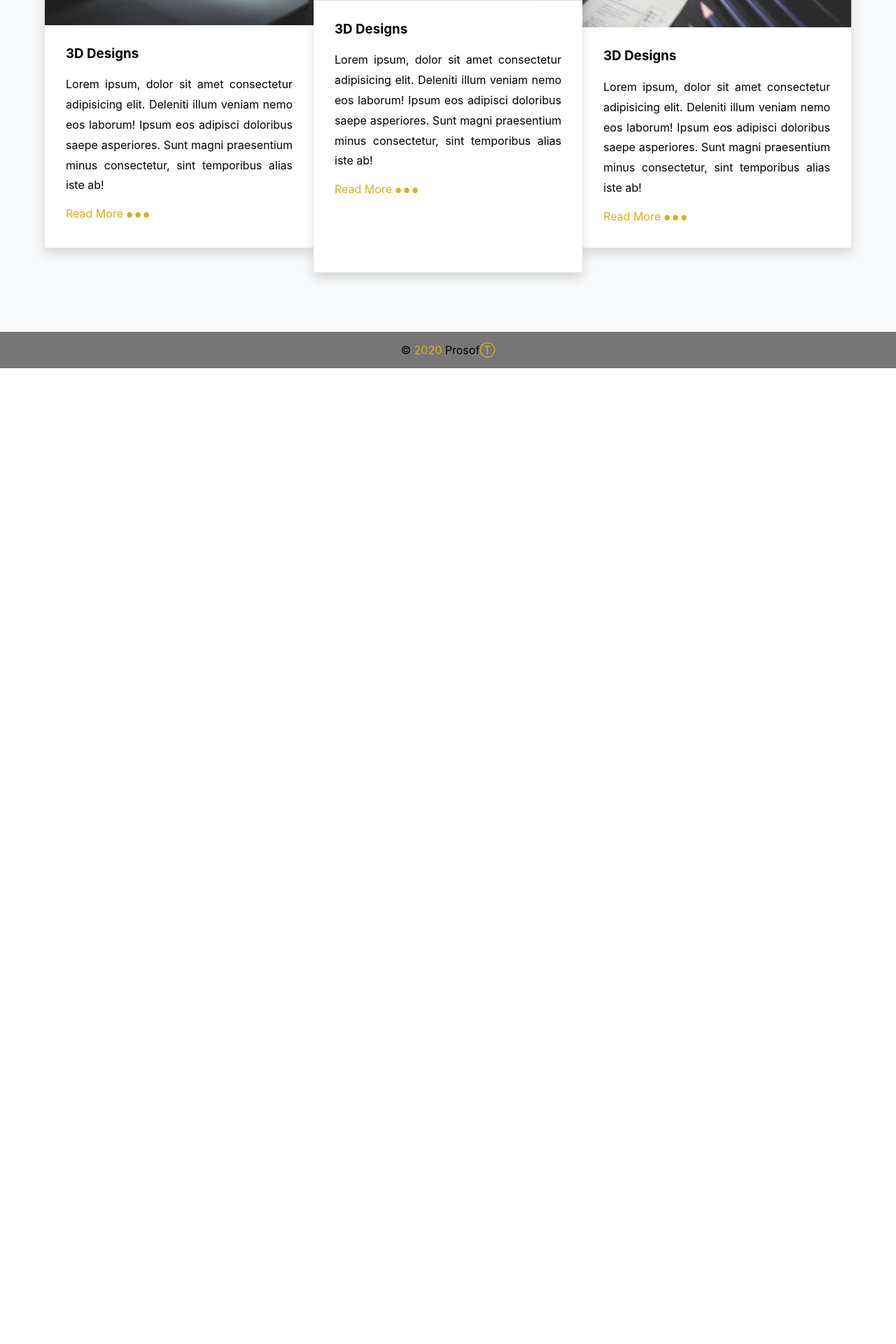
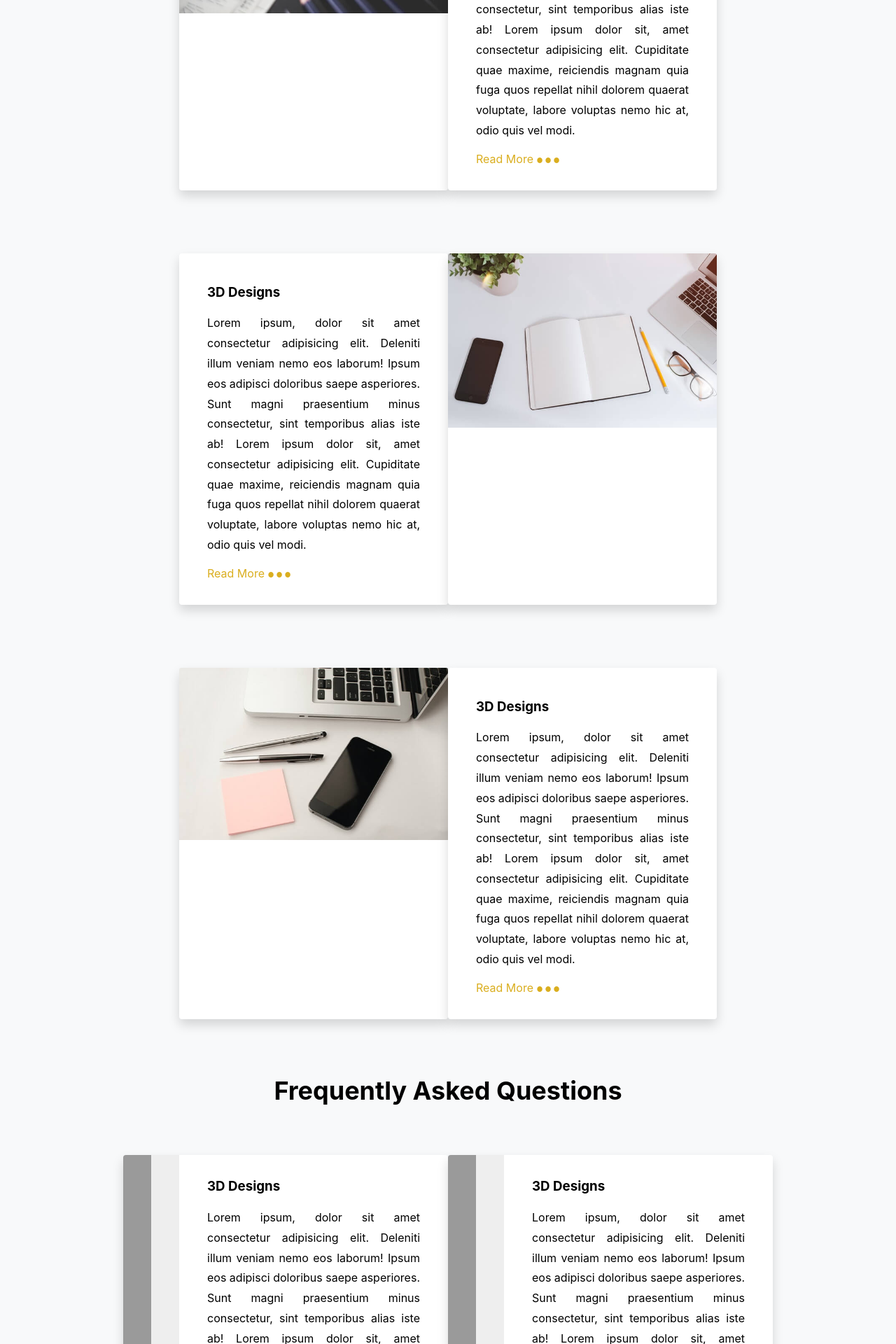
Before and after one commit to ProDeveloper-1/Web, a PHP site: page / in a window 1280 px wide. Shown: the part 2680-4600 px from the top of the page at 70% size. Before the commit the page ends 3206 px from the top, so only its background shows below. Run offline with PHP 8.4, Linux system fonts and the light colour scheme.

Commit message:
Changes on index.html and .css files

```diff
--- a/Prosoft/assets/css/index.css
+++ b/Prosoft/assets/css/index.css
@@ -613,10 +613,12 @@ main {
     font-size: 10px;
 }
 
+
 /* == Projects == */
 
 #projects {
     margin-top: -10px;
+    margin-bottom: 10px;
 }
 
 /* Media Query */
@@ -641,26 +643,25 @@ main {
 }
 
 #projects .row {
-    padding-top: 60px;
-    padding-bottom: 70px;
+    padding-top: 40px;
+    padding-bottom: 30px;
     display: flex;
     justify-content: center;
-    flex-flow: row wrap;
+    flex-flow: wrap row-reverse;
     width: 100%;
 }
 
+#projects #row-2 {
+    flex-flow: wrap row;
+}
+
 #projects .card {
-    width: 23%;
+    width: 38%;
     height: auto;
     margin: 0 0px;
     background: #fff;
     box-shadow: 0 0.5rem 1rem rgba(0, 0, 0, 0.15) !important;
     border-radius: 0.25rem;
-}
-
-#projects #scale {
-    z-index: 1;
-    margin: -35px -0px -15px;
 }
 
 /* Media Query */
@@ -727,13 +728,13 @@ main {
 #projects .img-fluid:hover {
     filter: grayscale(80%);
     transition: linear 1s;
-    transform: scale(1.3);
+    /* transform: scale(1.3); */
 }
 
 #projects .card-body {
-    padding-top: 10px;
-    padding-left: 30px;
-    padding-right: 30px;
+    padding-top: 25px;
+    padding-left: 40px;
+    padding-right: 40px;
     padding-bottom: 35px;
 }
 
@@ -755,6 +756,147 @@ main {
     font-size: 10px;
 }
 
+/* == Projects-4 == */
+
+#projects-4 {
+    margin-top: -10px;
+}
+
+/* Media Query */
+
+@media only screen and (max-width: 768px) {
+    #projects-4 {
+        margin-top: -50px;
+    }
+}
+
+/* End Query */
+
+#projects-4 .container {
+    display: flex;
+    justify-content: center;
+    flex-flow: row wrap;
+}
+
+#projects-4 h1 {
+    text-align: center;
+    font-size: 36px;
+}
+
+#projects-4 .row {
+    padding-top: 40px;
+    padding-bottom: 70px;
+    display: flex;
+    justify-content: center;
+    flex-flow: row wrap;
+    width: 100%;
+}
+
+#projects-4 .card {
+    width: 60%;
+    height: auto;
+    margin: 0 0px;
+    margin-bottom: 30px;
+    background: #fff;
+    box-shadow: 0 0.5rem 1rem rgba(0, 0, 0, 0.15) !important;
+    border-radius: 0.25rem;
+    border-left: 80px groove;
+    border-image: url(../img/work3.jpg) fill;
+}
+
+/* Media Query */
+
+@media only screen and (max-width: 1400px) {
+    #projects-4 .card {
+        width: 30%;
+        margin-bottom: 20px;
+    }
+}
+
+@media only screen and (max-width: 1060px) {
+    #projects-4 .card {
+        width: 45%;
+        margin-bottom: 30px;
+    }
+}
+
+@media only screen and (max-width: 768px) {
+    #projects-4 .row {
+        padding-top: 30px;
+    }
+    #projects-4 .card {
+        width: 80%;
+        margin-bottom: 25px;
+    }
+    #projects-4 #scale {
+        z-index: 0;
+        margin: 0px 0px 25px;
+    }
+}
+
+@media only screen and (max-width: 576px) {
+    #projects-4 .card {
+        width: 90%;
+        margin-bottom: 25px;
+    }
+}
+
+/* End Query */
+
+#projects-4 .card-img {
+    width: 100%;
+    border-radius: calc(0.25rem - 1px);
+}
+
+#projects-4 .card-img-top {
+    width: 100%;
+    border-top-left-radius: calc(0.25rem - 1px);
+    border-top-right-radius: calc(0.25rem - 1px);
+    margin-bottom: -10px;
+}
+
+#projects-4 .inner {
+    overflow: hidden;
+}
+
+#projects-4 .img-fluid {
+    max-width: 100%;
+    height: auto;
+    transition: linear 1s;
+}
+
+#projects-4 .img-fluid:hover {
+    filter: grayscale(80%);
+    transition: linear 1s;
+    /* transform: scale(1.3); */
+}
+
+#projects-4 .card-body {
+    padding-top: 15px;
+    padding-left: 40px;
+    padding-right: 40px;
+    padding-bottom: 35px;
+}
+
+#projects-4 .card-body h3, p, a {
+    line-height: normal;
+}
+
+#projects-4 .card-body p {
+    line-height: 1.8rem;
+    text-align: justify;
+}
+
+#projects-4 .card-body a {
+    text-decoration: none;
+    color: #daae1f;
+}
+
+#projects-4 .card-body .dots {
+    font-size: 10px;
+}
+
+
 /*================================
 # Footer
 ================================*/
--- a/Prosoft/index.html
+++ b/Prosoft/index.html
@@ -161,7 +161,7 @@
                     <div class="card">
                         <div class="card-img">
                             <div class="inner">
-                                <a href="#"><img src="assets/img/work10.jpg" alt="" class="card-img-top img-fluid"></a>
+                                <a href="#"><img src="assets/img/work9.jpg" alt="" class="card-img-top img-fluid"></a>
                             </div>
                         </div>
                         <div class="card-body">
@@ -199,41 +199,23 @@
         </section>
         <!-- End Services -->
 
+
         <!-- Projects -->
         <section id="projects">
             <div class="container">
-                <h1>What We Delivered</h1>
+                <h1>The Best of Ours</h1>
                 <div class="row">
                     <div class="card">
-                        <div class="card-img">
-                            <div class="inner">
-                                <a href="#"><img src="assets/img/work11.jpg" alt="" class="card-img-top img-fluid"></a>
-                            </div>
-                        </div>
                         <div class="card-body">
                             <h3>3D Designs</h3>
-                            <p>Lorem ipsum, dolor sit amet consectetur adipisicing elit. Deleniti illum veniam nemo
+                            <p>
+                                Lorem ipsum, dolor sit amet consectetur adipisicing elit. Deleniti illum veniam nemo
                                 eos
                                 laborum! Ipsum eos adipisci doloribus saepe asperiores. Sunt magni praesentium minus
                                 consectetur, sint temporibus alias iste ab!
-                            </p>
-                            <a href="#">
-                                Read More <span class="dots">&#9679 &#9679 &#9679</span>
-                            </a>
-                        </div>
-                    </div>
-                    <div class="card" id="scale">
-                        <div class="card-img">
-                            <div class="inner">
-                                <a href="#"><img src="assets/img/work9.jpg" alt="" class="card-img-top img-fluid"></a>
-                            </div>
-                        </div>
-                        <div class="card-body">
-                            <h3>3D Designs</h3>
-                            <p>Lorem ipsum, dolor sit amet consectetur adipisicing elit. Deleniti illum veniam nemo
-                                eos
-                                laborum! Ipsum eos adipisci doloribus saepe asperiores. Sunt magni praesentium minus
-                                consectetur, sint temporibus alias iste ab!
+                                Lorem ipsum dolor sit, amet consectetur adipisicing elit. Cupiditate quae maxime,
+                                reiciendis magnam quia fuga quos repellat nihil dolorem quaerat voluptate, labore
+                                voluptas nemo hic at, odio quis vel modi.
                             </p>
                             <a href="#">
                                 Read More <span class="dots">&#9679 &#9679 &#9679</span>
@@ -246,12 +228,115 @@
                                 <a href="#"><img src="assets/img/work12.jpg" alt="" class="card-img-top img-fluid"></a>
                             </div>
                         </div>
+                    </div>
+                </div>
+                <div class="row" id="row-2">
+                    <div class="card">
                         <div class="card-body">
                             <h3>3D Designs</h3>
-                            <p>Lorem ipsum, dolor sit amet consectetur adipisicing elit. Deleniti illum veniam nemo
+                            <p>
+                                Lorem ipsum, dolor sit amet consectetur adipisicing elit. Deleniti illum veniam nemo
                                 eos
                                 laborum! Ipsum eos adipisci doloribus saepe asperiores. Sunt magni praesentium minus
                                 consectetur, sint temporibus alias iste ab!
+                                Lorem ipsum dolor sit, amet consectetur adipisicing elit. Cupiditate quae maxime,
+                                reiciendis magnam quia fuga quos repellat nihil dolorem quaerat voluptate, labore
+                                voluptas nemo hic at, odio quis vel modi.
+                            </p>
+                            <a href="#">
+                                Read More <span class="dots">&#9679 &#9679 &#9679</span>
+                            </a>
+                        </div>
+                    </div>
+                    <div class="card">
+                        <div class="card-img">
+                            <div class="inner">
+                                <a href="#"><img src="assets/img/work6.jpg" alt="" class="card-img-top img-fluid"></a>
+                            </div>
+                        </div>
+                    </div>
+                </div>
+                <div class="row">
+                    <div class="card">
+                        <div class="card-body">
+                            <h3>3D Designs</h3>
+                            <p>
+                                Lorem ipsum, dolor sit amet consectetur adipisicing elit. Deleniti illum veniam nemo
+                                eos
+                                laborum! Ipsum eos adipisci doloribus saepe asperiores. Sunt magni praesentium minus
+                                consectetur, sint temporibus alias iste ab!
+                                Lorem ipsum dolor sit, amet consectetur adipisicing elit. Cupiditate quae maxime,
+                                reiciendis magnam quia fuga quos repellat nihil dolorem quaerat voluptate, labore
+                                voluptas nemo hic at, odio quis vel modi.
+                            </p>
+                            <a href="#">
+                                Read More <span class="dots">&#9679 &#9679 &#9679</span>
+                            </a>
+                        </div>
+                    </div>
+                    <div class="card">
+                        <div class="card-img">
+                            <div class="inner">
+                                <a href="#"><img src="assets/img/work1.jpg" alt="" class="card-img-top img-fluid"></a>
+                            </div>
+                        </div>
+                    </div>
+                </div>
+            </div>
+        </section>
+        <!-- End Projects -->
+
+
+        <!-- Projects-4 -->
+        <section id="projects-4">
+            <div class="container">
+                <h1>Frequently Asked Questions</h1>
+                <div class="row">
+                    <div class="card">
+                        <div class="card-body">
+                            <h3>3D Designs</h3>
+                            <p>
+                                Lorem ipsum, dolor sit amet consectetur adipisicing elit. Deleniti illum veniam nemo
+                                eos
+                                laborum! Ipsum eos adipisci doloribus saepe asperiores. Sunt magni praesentium minus
+                                consectetur, sint temporibus alias iste ab!
+                                Lorem ipsum dolor sit, amet consectetur adipisicing elit. Cupiditate quae maxime,
+                                reiciendis magnam quia fuga quos repellat nihil dolorem quaerat voluptate, labore
+                                voluptas nemo hic at, odio quis vel modi.
+                            </p>
+                            <a href="#">
+                                Read More <span class="dots">&#9679 &#9679 &#9679</span>
+                            </a>
+                        </div>
+                    </div>
+                    <div class="card">
+                        <div class="card-body">
+                            <h3>3D Designs</h3>
+                            <p>
+                                Lorem ipsum, dolor sit amet consectetur adipisicing elit. Deleniti illum veniam nemo
+                                eos
+                                laborum! Ipsum eos adipisci doloribus saepe asperiores. Sunt magni praesentium minus
+                                consectetur, sint temporibus alias iste ab!
+                                Lorem ipsum dolor sit, amet consectetur adipisicing elit. Cupiditate quae maxime,
+                                reiciendis magnam quia fuga quos repellat nihil dolorem quaerat voluptate, labore
+                                voluptas nemo hic at, odio quis vel modi.
+                            </p>
+                            <a href="#">
+                                Read More <span class="dots">&#9679 &#9679 &#9679</span>
+                            </a>
+                        </div>
+                    </div>
+                    <div class="card">
+                        <div class="card-body">
+                            <h3>3D Designs</h3>
+                            <p>
+                                Lorem ipsum, dolor sit amet consectetur adipisicing elit. Deleniti illum veniam nemo
+                                eos
+                                laborum! Ipsum eos adipisci doloribus saepe asperiores. Sunt magni praesentium minus
+                                consectetur, sint temporibus alias iste ab!
+                                Lorem ipsum dolor sit, amet consectetur adipisicing elit. Cupiditate quae maxime,
+                                reiciendis magnam quia fuga quos repellat nihil dolorem quaerat voluptate, labore
+                                voluptas nemo hic at, odio quis vel modi.
                             </p>
                             <a href="#">
                                 Read More <span class="dots">&#9679 &#9679 &#9679</span>
@@ -261,7 +346,7 @@
                 </div>
             </div>
         </section>
-        <!-- End Projects -->
+        <!-- End Projects-4 -->
     </main>
     <!-- End Main -->
 
```
